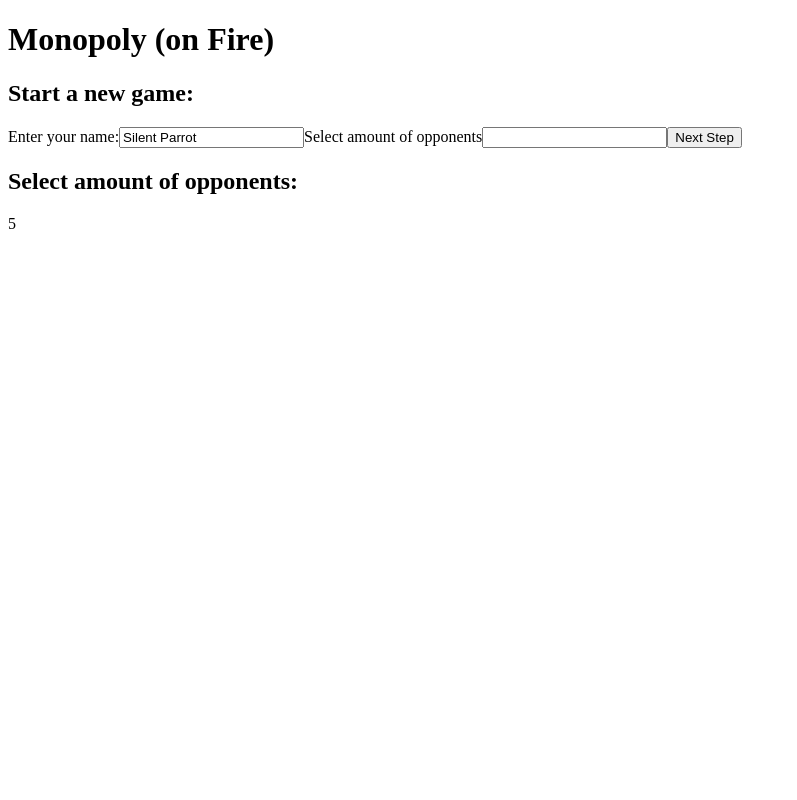
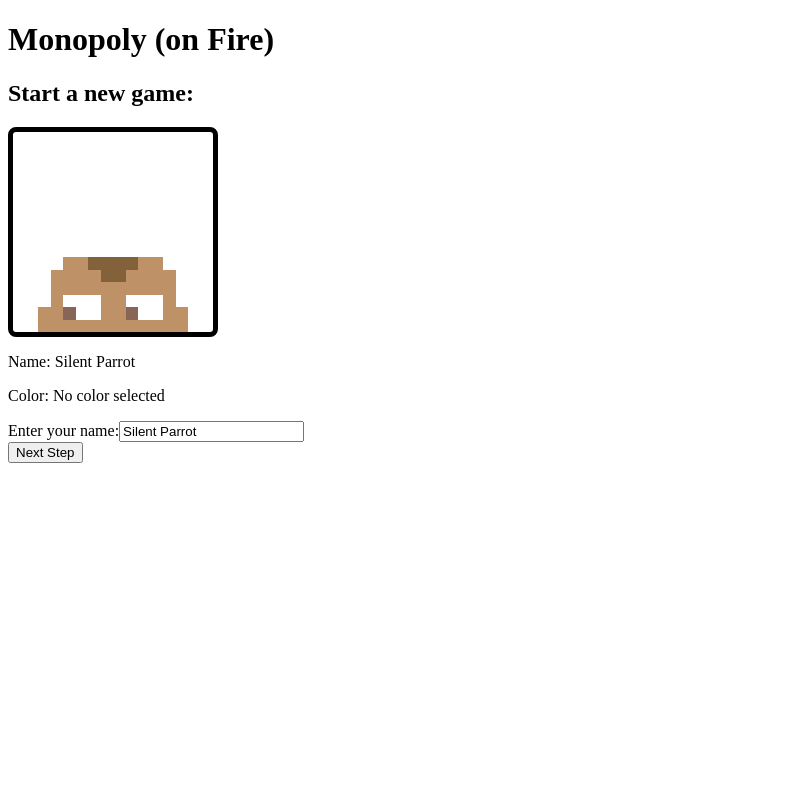
Before and after one commit to mbosselmann/pyropoly, a Next.js app: page / in a window 1280 px wide. Shown: the top 800 px of the page, without its empty margins (0-797 px from the left). Built offline with nearby package versions, Linux system fonts and the light colour scheme.

Commit message:
Create new game functionality

```diff
--- /dev/null
+++ b/src/components/AvatarIcons.tsx
@@ -0,0 +1,16 @@
+import Caspar from "@/components/Icons/Caspar";
+import Charlie from "@/components/Icons/Charlie";
+import Chester from "@/components/Icons/Chester";
+import Daisy from "@/components/Icons/Daisy";
+import Bailey from "@/components/Icons/Bailey";
+import Boots from "@/components/Icons/Boots";
+import type { AvatarIcons } from "@/types/AvatarIcons";
+
+export const AVATAR_MAP: AvatarIcons = {
+  caspar: <Caspar />,
+  charlie: <Charlie />,
+  chester: <Chester />,
+  daisy: <Daisy />,
+  bailey: <Bailey />,
+  boots: <Boots />,
+};
--- /dev/null
+++ b/src/components/NewGameForm.tsx
@@ -0,0 +1,119 @@
+import Link from "next/link";
+import RadioForm from "@/components/RadioForm";
+import { Avatar } from "@/types/Avatar";
+import { Color } from "@/types/Color";
+
+interface NewGameFormProps {
+  userName: string;
+  avatars: Avatar[];
+  colors: Color[];
+  currentStep: number;
+  selectedAvatar: string;
+  updateSelectedAvatar: (arg0: string) => void;
+  selectedColor: string;
+  updateSelectedColor: (arg0: string) => void;
+  updateCurrentStep: (arg0: number) => void;
+  updateUserName: (arg0: string) => void;
+}
+
+export default function NewGameForm({
+  userName,
+  avatars,
+  colors,
+  currentStep,
+  updateUserName,
+  selectedAvatar,
+  updateSelectedAvatar,
+  selectedColor,
+  updateSelectedColor,
+  updateCurrentStep,
+}: NewGameFormProps) {
+  return (
+    <form aria-labelledby="game-start">
+      {currentStep === 1 && (
+        <>
+          <label htmlFor="user-name">Enter your name:</label>
+          <input
+            type="text"
+            id="user-name"
+            defaultValue={userName}
+            onChange={(event) => updateUserName(event.target.value)}
+          />
+        </>
+      )}
+      {currentStep === 2 && (
+        <RadioForm
+          data={avatars}
+          selectedAvatar={selectedAvatar}
+          legend="Select your avatar:"
+          onChange={updateSelectedAvatar}
+          selectedColor={selectedColor}
+          inputName="avatar"
+        />
+      )}
+      {currentStep === 3 && (
+        <RadioForm
+          data={colors}
+          selectedAvatar={selectedAvatar}
+          legend="Select your color:"
+          onChange={updateSelectedColor}
+          selectedColor={selectedColor}
+          inputName="color"
+        />
+      )}
+      {currentStep === 4 && (
+        <>
+          <fieldset>
+            <legend>Select amount of opponents</legend>
+            <input type="radio" id="one-opponent" name="amount-of-opponents" />
+            <label htmlFor="one-opponents">1</label>
+            <input type="radio" id="two-opponents" name="amount-of-opponents" />
+            <label htmlFor="two-opponents">2</label>
+            <input
+              type="radio"
+              id="three-opponents"
+              name="amount-of-opponents"
+            />
+            <label htmlFor="three-opponents">3</label>
+            <input
+              type="radio"
+              id="four-opponents"
+              name="amount-of-opponents"
+            />
+            <label htmlFor="four-opponents">4</label>
+            <input
+              type="radio"
+              id="five-opponents"
+              name="amount-of-opponents"
+            />
+            <label htmlFor="five-opponents">5</label>
+          </fieldset>
+        </>
+      )}
+      <section>
+        {currentStep !== 1 && (
+          <button
+            type="button"
+            onClick={() => updateCurrentStep(currentStep - 1)}
+          >
+            Back to previous step
+          </button>
+        )}
+        <button
+          type="button"
+          onClick={() => updateCurrentStep(currentStep + 1)}
+        >
+          Next Step
+        </button>
+        {currentStep === 4 && (
+          <>
+            <button type="button" onClick={() => updateCurrentStep(1)}>
+              Back to step one
+            </button>
+            <Link href="/board">Start</Link>
+          </>
+        )}
+      </section>
+    </form>
+  );
+}
--- /dev/null
+++ b/src/components/RadioForm.tsx
@@ -0,0 +1,57 @@
+import styled from "styled-components";
+import RadioInput from "@/components/RadioInput";
+
+interface RadioFormSectionProps {
+  data: {
+    id: number;
+    name: string;
+    code?: string;
+  }[];
+  onChange: (arg0: string) => void;
+  selectedColor: string;
+  selectedAvatar: string;
+  legend: string;
+  inputName: string;
+}
+
+const Fieldset = styled.fieldset`
+  display: flex;
+  flex-wrap: wrap;
+  justify-content: center;
+  gap: 0.5rem;
+  max-width: 400px;
+
+  & p {
+    margin: 0;
+    height: 100px;
+    width: 100px;
+  }
+`;
+
+export default function RadioFormSection({
+  data,
+  onChange,
+  selectedColor,
+  selectedAvatar,
+  legend,
+  inputName,
+}: RadioFormSectionProps) {
+  return (
+    <Fieldset>
+      <legend>{legend}</legend>
+      {data.map(({ id, name, code }) => (
+        <RadioInput
+          key={id}
+          id={id}
+          avatarName={name}
+          name={inputName}
+          labelText={name}
+          isSelected={code ? selectedColor === code : selectedAvatar === name}
+          selectedColor={selectedColor}
+          colorCode={code}
+          onChange={() => onChange(code ? code : name)}
+        />
+      ))}
+    </Fieldset>
+  );
+}
--- /dev/null
+++ b/src/components/RadioInput.tsx
@@ -0,0 +1,60 @@
+import { ScreenReaderOnly } from "./ScreenReaderOnly";
+import styled from "styled-components";
+import { AVATAR_MAP } from "@/components/AvatarIcons";
+
+interface RadioInputProps {
+  id: number;
+  name: string;
+  labelText: string;
+  isSelected: boolean;
+  selectedColor?: string;
+  colorCode?: string;
+  avatarName?: string;
+  onChange: () => void;
+}
+
+const Input = styled.input`
+  display: none;
+`;
+
+const Label = styled.label`
+  display: block;
+  width: 100px;
+  height: 100px;
+`;
+
+const Wrapper = styled.p<{ isSelected: boolean; selectedColor: string }>`
+  border: ${({ isSelected }) =>
+    isSelected ? "5px solid black" : "5px solid lightgrey"};
+  border-radius: 0.5rem;
+  background-color: ${({ selectedColor }) => selectedColor && selectedColor};
+`;
+
+export default function RadioInput({
+  id,
+  name,
+  labelText,
+  isSelected = false,
+  onChange,
+  selectedColor = "",
+  colorCode = "",
+  avatarName = "",
+}: RadioInputProps) {
+  return (
+    <Wrapper
+      isSelected={isSelected}
+      selectedColor={colorCode ? colorCode : selectedColor}
+    >
+      <Input
+        type="radio"
+        id={String(id) + name}
+        name={name}
+        onChange={onChange}
+      />
+      <Label htmlFor={String(id) + name}>
+        <ScreenReaderOnly>{labelText}</ScreenReaderOnly>
+        {avatarName && AVATAR_MAP[avatarName.toLowerCase()]}
+      </Label>
+    </Wrapper>
+  );
+}
--- a/src/pages/index.tsx
+++ b/src/pages/index.tsx
@@ -1,19 +1,50 @@
+import { useState } from "react";
+import styled from "styled-components";
 import Head from "next/head";
+import { AVATAR_MAP } from "@/components/AvatarIcons";
 import type { Player } from "../types/Player";
-import Link from "next/link";
-import Caspar from "@/components/Icons/Caspar";
-import Charlie from "@/components/Icons/Charlie";
-import Chester from "@/components/Icons/Chester";
-import Daisy from "@/components/Icons/Daisy";
-import Bailey from "@/components/Icons/Bailey";
-import Boots from "@/components/Icons/Boots";
+import type { Avatar } from "@/types/Avatar";
+import type { Color } from "@/types/Color";
+import NewGameForm from "@/components/NewGameForm";
 
 interface HomeProps {
   players: Player[];
-  addPlayer: () => void;
+  avatars: Avatar[];
+  colors: Color[];
 }
 
-export default function Home({ players, addPlayer }: HomeProps) {
+const CurrentStateOfUserInput = styled.div``;
+
+const AvatarIcon = styled.div<{ selectedColor: string }>`
+  border: 5px solid black;
+  width: 200px;
+  height: 200px;
+  background-color: ${({ selectedColor }) => selectedColor && selectedColor};
+  border-radius: 0.5rem;
+`;
+
+export default function Home({ avatars, colors }: HomeProps) {
+  const [userName, setUserName] = useState("Silent Parrot");
+  const [selectedAvatar, setSelectedAvatar] = useState("charlie");
+  const [selectedColor, setSelectedColor] = useState("");
+  const [currentStep, setCurrentStep] = useState(1);
+
+  function updateSelectedAvatar(name: string) {
+    setSelectedAvatar(name);
+  }
+
+  function updateSelectedColor(colorCode: string) {
+    setSelectedColor(colorCode);
+  }
+
+  function updateCurrentStep(step: number) {
+    setCurrentStep(step);
+  }
+
+  function updateUserName(name: string) {
+    setUserName(name);
+  }
+
   return (
     <>
       <Head>
@@ -24,25 +55,29 @@ export default function Home({ players, addPlayer }: HomeProps) {
       </Head>
       <h1>Monopoly (on Fire)</h1>
       <h2 id="game-start">Start a new game:</h2>
-      <form aria-labelledby="game-start">
-        <label htmlFor="user-name">Enter your name:</label>
-        <input type="text" id="user-name" defaultValue="Silent Parrot" />
-        <label htmlFor="amount-of-opponents">Select amount of opponents</label>
-        <input type="number" id="amount-of-opponents" />
-        <button type="submit">Next Step</button>
-      </form>
-      <h2>Select amount of opponents:</h2>
-      <p>{players.length}</p>
-      <Caspar />
-      <Charlie />
-      <Chester />
-      <Daisy />
-      <Bailey />
-      <Boots />
-      <button type="button" onClick={addPlayer}>
-        Add player
-      </button>
-      <Link href="/board">Start</Link>
+      <CurrentStateOfUserInput>
+        <AvatarIcon selectedColor={selectedColor}>
+          {AVATAR_MAP[selectedAvatar.toLowerCase()]}
+        </AvatarIcon>
+        <p>Name: {userName}</p>
+        <p>
+          Color:{" "}
+          {colors.find((color) => color.code === selectedColor)?.name ??
+            "No color selected"}
+        </p>
+      </CurrentStateOfUserInput>
+      <NewGameForm
+        userName={userName}
+        avatars={avatars}
+        colors={colors}
+        currentStep={currentStep}
+        selectedAvatar={selectedAvatar}
+        updateSelectedAvatar={updateSelectedAvatar}
+        selectedColor={selectedColor}
+        updateSelectedColor={updateSelectedColor}
+        updateCurrentStep={updateCurrentStep}
+        updateUserName={updateUserName}
+      />
     </>
   );
 }
--- /dev/null
+++ b/src/types/Avatar.tsx
@@ -0,0 +1,7 @@
+export type Avatar = {
+  id: number;
+  name: string;
+  playerLocation: number;
+  isSelected: boolean;
+  isOpponent: boolean;
+};
--- /dev/null
+++ b/src/types/AvatarIcons.tsx
@@ -0,0 +1,3 @@
+export type AvatarIcons = {
+  [avatar: string]: JSX.Element;
+};
--- /dev/null
+++ b/src/types/Color.tsx
@@ -0,0 +1,5 @@
+export type Color = {
+    id: number;
+    name: string;
+    code: string
+}
```
